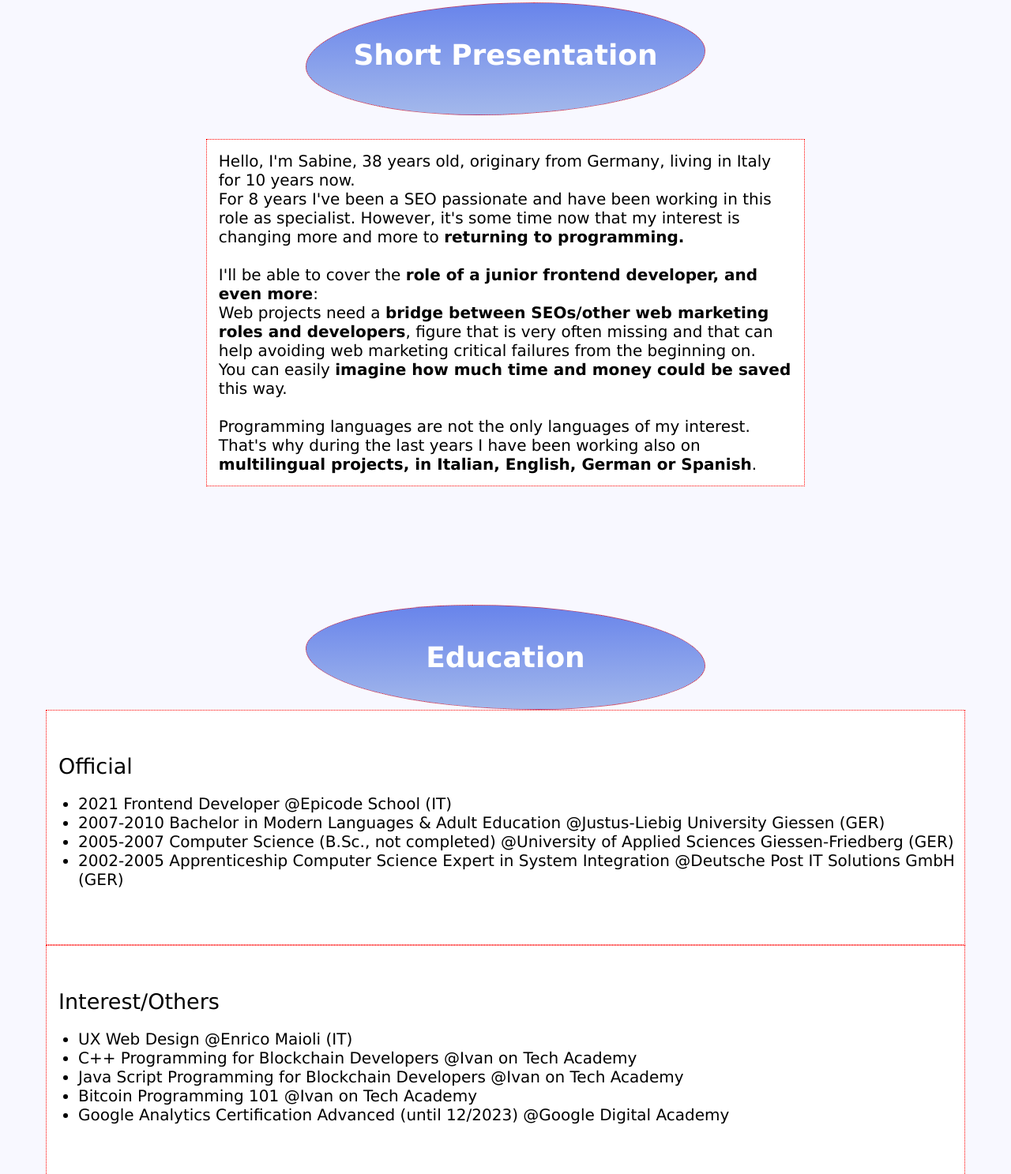
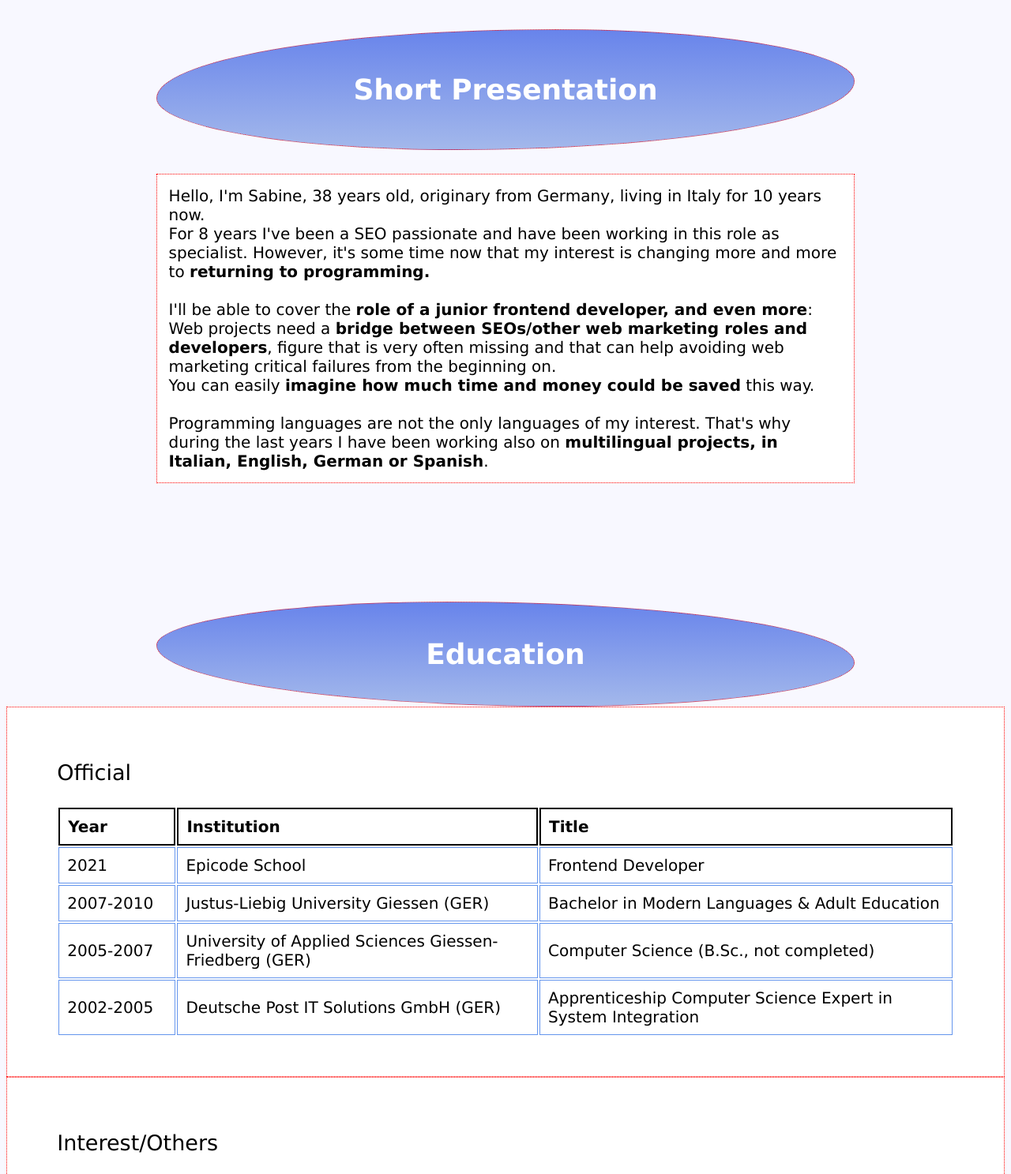
Before and after one commit to ada-net/portfolio, a plain HTML site: page homepage.html in a window 1280 px wide. Shown: the part 1313-2800 px from the top of the page at 79% size. Drawn offline with Linux system fonts and the light colour scheme.

Commit message:
made the page mobile friendly. still to test on every mobile/tablet type available

```diff
--- a/css-files/brief.css
+++ b/css-files/brief.css
@@ -10,12 +10,23 @@
 	border-radius:90%;
 	padding-top: 50px;
     padding-bottom: 50px;
-	margin-left: 30%;
-	margin-right: 30%;
+	margin-left: 15%;
+	margin-right: 15%;
 }
 
 /*extra style for the descriptive points below the brief section title*/
-#brief-points {
-	color:white;
-	font-size:24px;
+@media (max-width:599px)
+{
+	#brief-points {
+		color:white;
+		font-size:20px;
+	}
 }
+
+@media (min-width:600px)
+{
+	#brief-points {
+		color:white;
+		font-size:24px;
+	}
+}
--- a/css-files/education.css
+++ b/css-files/education.css
@@ -7,21 +7,23 @@
 		border-radius:50% 70%;
 		padding-top: 20px;
 		padding-bottom: 20px;
-		margin-left:30%;
-		margin-right:30%;
+		margin-left:15%;
+		margin-right:15%;
 
 	}
 
 	/*the "official eduction" part*/
+
 	.education-official {
 		grid-area: ebof;
 		border-radius:10;
 		text-orientation:left;
 		padding-top: 20px;
 		padding-bottom: 50px;
-		margin-left: 50px;
-		margin-right: 50px;
+		padding-left:5%;
+		padding-right:5%;
 	}
+
 
 	/*the "interest/others" part*/
 	.education-other {
@@ -30,6 +32,7 @@
 		text-orientation:left;
 		padding-top: 20px;
 		padding-bottom: 50px;
-		margin-left: 50px;
-		margin-right: 50px;
+		padding-left:5%;
+		padding-right:5%;
+
 	}
--- a/css-files/footer.css
+++ b/css-files/footer.css
@@ -16,5 +16,5 @@
 
 /*footer legal info style*/
 #legal {
-	padding: 10px;
+	padding:10px;
 }
--- a/css-files/homepage-grid.css
+++ b/css-files/homepage-grid.css
@@ -6,7 +6,7 @@ The homepage body element styles can be found in body.css*/
 	.homepage-grid {
 		display: grid;
 		grid-template-columns: 100%;
-		grid-template-rows: 1fr 1fr 1fr 1fr 1fr 1fr 1fr 1fr 50px;
+		grid-template-rows: 1fr 500px 1fr 1fr 1fr 1fr 1fr 1fr 65px;
 		grid-template-areas:
 		"we"
 		"so"
@@ -26,7 +26,7 @@ The homepage body element styles can be found in body.css*/
 	.homepage-grid {
 		display: grid;
 		grid-template-columns: 100%;
-		grid-template-rows: 1fr 1fr 1fr 1fr 1fr 1fr 1fr 1fr 50px;
+		grid-template-rows: 1fr 500px 1fr 1fr 1fr 1fr 1fr 1fr 50px;
 		grid-template-areas:
 		"we"
 		"so"
@@ -47,7 +47,7 @@ The homepage body element styles can be found in body.css*/
 	.homepage-grid {
 		display: grid;
 		grid-template-columns: 100%;
-		grid-template-rows: 1fr 1fr 1fr 1fr 1fr 1fr 1fr 1fr 50px;
+		grid-template-rows: 1fr 200px 1fr 1fr 1fr 1fr 1fr 1fr 50px;
 		grid-template-areas:
 		"we"
 		"so"
--- a/css-files/presentation.css
+++ b/css-files/presentation.css
@@ -4,22 +4,36 @@
     .presentation-head {
         grid-area: ph;
         text-align: center;
-        padding-top:20px;
+        padding-top:30px;
         padding-bottom: 30px;
-        margin-left: 30%;
-        margin-right:30%;
+        margin-left: 15%;
+        margin-right:15%;
         margin-top: 150px;
         border-radius: 80% 60%;
     }
 
     /*section text content*/
+    @media (max-width:599px){
         .presentation-body {
             grid-area: pb;
             text-align:initial;
             display:flex;
-        margin-left: 20%;
-        margin-right: 20%;
+            margin-left: 10%;
+            margin-right: 10%;
+            margin-top: 30px;
+            margin-bottom: 150px;
+        }
+    }
+
+    @media (min-width:600px){
+        .presentation-body {
+            grid-area: pb;
+            text-align:initial;
+            display:flex;
+            margin-left: 15%;
+            margin-right: 15%;
             margin-top: 30px;
             margin-bottom: 150px;
 
         }
+    }
--- a/css-files/social.css
+++ b/css-files/social.css
@@ -5,8 +5,7 @@
 	grid-area: so;
 	display: flex;
 	flex-direction:row;
-	justify-content:space-evenly;
-    padding-top: 80px;
-    padding-bottom: 150px;
+	justify-content:center;
 
+    margin-bottom: 150px;
 }
--- a/css-files/text-styles.css
+++ b/css-files/text-styles.css
@@ -123,6 +123,33 @@ ul {
 		color: white;
 	}
 
+/*table default style*/
+table {
+
+	font: normal 20px Verdana, Geneva, Tahoma, sans-serif;
+	color: black;
+	/*width: 90%;*/
+
+
+
+}
+
+	th {
+		border-style: solid;
+		border-color:black;
+		border-width: 2px;
+		text-align: left;
+		column-width: 150px;
+		padding:10px;
+	}
+
+	td {
+		border-style: solid;
+		border-color:cornflowerblue;
+		border-width: 1px;
+		text-align: left;
+		padding:10px;
+		}
 
 /*quotation style*/
 blockquote {
@@ -165,7 +192,7 @@ h2 {
 h3 {
 	font: normal 27px Verdana, Geneva, Tahoma, sans-serif;
 	color: black;
-	margin: 15px;
+
 	padding-top: 20px;
 }
 
--- a/css-files/welcome.css
+++ b/css-files/welcome.css
@@ -11,15 +11,29 @@
 }
 
 /*welcome h1*/
-#h1-welcome {
-    font: bold 48px Verdana, Geneva, Tahoma, sans-serif;
-	color: black;
-	text-align:center;
+@media (max-width:599px){
+    #h1-welcome {
+        font: bold 36px Verdana, Geneva, Tahoma, sans-serif;
+        color: black;
+        text-align:center;
+    }
+}
+
+@media (min-width:600px){
+    #h1-welcome {
+        font: bold 44px Verdana, Geneva, Tahoma, sans-serif;
+        color: black;
+        text-align:center;
+    }
 }
 
 /*picture style*/
 #picture {
     border-radius: 90%;
-
+    border-width:5px;
+    background:linear-gradient(ghostwhite, rgb(100, 52, 190));
+    border-style:solid;
+    border-color:ghostwhite;
+    padding:7px;
 
 }
--- a/homepage.html
+++ b/homepage.html
@@ -20,14 +20,18 @@
 					<!--the welcome id can be found in homepage/body.css.-->
 					<section class="welcome helper">
 						<div>
-							<h1 id="h1-welcome">Sabine Fischer - Junior Frontend Developer</h1>
+							<h1 id="h1-welcome">Sabine Fischer
+								<br>
+								---
+								<br>
+								Junior Frontend Developer</h1>
 						</div>
 						<div>
 							<img id="picture" src="images/cardimg.jpg" alt="picture of Sabine Fischer">
 						</div>
 					</section>
 
-					<section class="section-uncolored social helper">
+					<section class="social helper">
 						<div>
 							<a href="https://github.com/ada-net" rel="nofollow" target="_blank" title="visit my GitHub profile"><img class="link-img" src="images/iconmonstr-github-5-64.png"></a>
 						</div>
@@ -94,12 +98,33 @@
 					<section class="section-uncolored education-official helper">
 						<div>
 							<h3>Official</h3>
-							<ul>
-								<li>2021 Frontend Developer @Epicode School (IT)</li>
-								<li>2007-2010 Bachelor in Modern Languages & Adult Education @Justus-Liebig University Giessen (GER)</li>
-								<li>2005-2007 Computer Science (B.Sc., not completed) @University of Applied Sciences Giessen-Friedberg (GER)</li>
-								<li>2002-2005 Apprenticeship Computer Science Expert in System Integration @Deutsche Post IT Solutions GmbH (GER)</li>
-							</ul>
+							<table>
+								<tr>
+								  <th>Year</th>
+								  <th>Institution</th>
+								  <th>Title</th>
+								</tr>
+								<tr>
+									<td>2021</th>
+									<td>Epicode School</th>
+									<td>Frontend Developer</th>
+								</tr>
+								<tr>
+									<td>2007-2010</th>
+									<td>Justus-Liebig University Giessen (GER)</th>
+									<td>Bachelor in Modern Languages & Adult Education</th>
+								</tr>
+								<tr>
+									<td>2005-2007</th>
+									<td>University of Applied Sciences Giessen-Friedberg (GER)</th>
+									<td>Computer Science (B.Sc., not completed)</th>
+								</tr>
+								<tr>
+									<td>2002-2005</th>
+									<td>Deutsche Post IT Solutions GmbH (GER)</th>
+									<td>Apprenticeship Computer Science Expert in System Integration</th>
+								</tr>
+							  </table>
 						</div>
 					</section>
 
```
Lines whose indentation alone changed are shown as unchanged.
